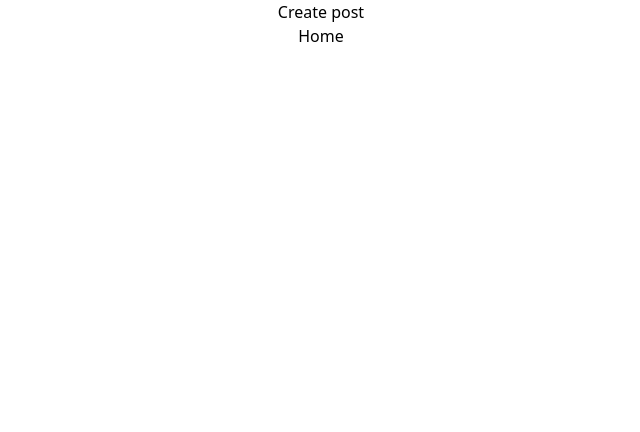
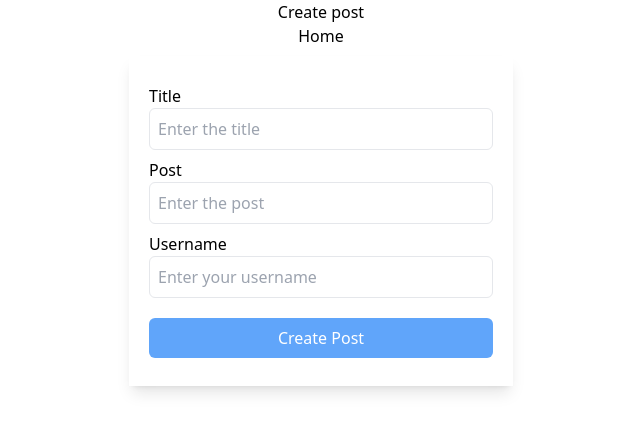
Before and after one commit to jejester/XYZ, a React (Create React App) app in the folder client/: page /create in a window 1280 px wide. Before the commit this address had no page. Shown: the top 432 px of the page, without its empty margins (319-959 px from the left). Built offline with nearby package versions, Linux system fonts and the light colour scheme.

Commit message:
Created form using formik to create posts

```diff
--- a/client/src/App.jsx
+++ b/client/src/App.jsx
@@ -1,6 +1,7 @@
 import './App.css';
 import { BrowserRouter as Router, Route, Routes, Link  } from 'react-router-dom';
 import Home from './pages/Home';
+import CreatePost from './pages/CreatePost';
 
 function App() {
   return (
@@ -12,6 +13,7 @@ function App() {
         </div>
         <Routes >
           <Route path='/' element={<Home/>}/>
+          <Route path='/create' element={<CreatePost/>}/>
         </Routes >
       </Router>
     </div>
--- a/client/src/pages/CreatePost.jsx
+++ b/client/src/pages/CreatePost.jsx
@@ -1,8 +1,22 @@
+import '../App.css';
 import React from 'react'
+import { Formik, Form, Field, ErrorMessage } from "formik";
 
 function CreatePost() {
   return (
-    <div>CreatePost</div>
+    <div className=''>
+        <Formik>
+            <Form className='flex flex-col items-center justify-center w-96 mx-auto shadow-lg m-2 p-5'>
+                <label className='text-start w-full mt-2' htmlFor="title">Title</label>
+                <Field className='text-start w-full border rounded-md p-2' id='createPostInput' name='title' placeholder='Enter the title' />
+                <label className='text-start w-full mt-2' htmlFor="postText">Post</label>
+                <Field className='text-start w-full border rounded-md p-2' id='createPostInput' name='postText' placeholder='Enter the post' />
+                <label className='text-start w-full mt-2' htmlFor="username">Username</label>
+                <Field className='text-start w-full border rounded-md p-2' id='createPostInput' name='username' placeholder='Enter your username' />
+                <button className='w-full bg-blue-400 text-white mt-5 my-2 p-2 rounded-md' type="submit">Create Post</button>
+            </Form>
+        </Formik>
+    </div>
   )
 }
 
```
